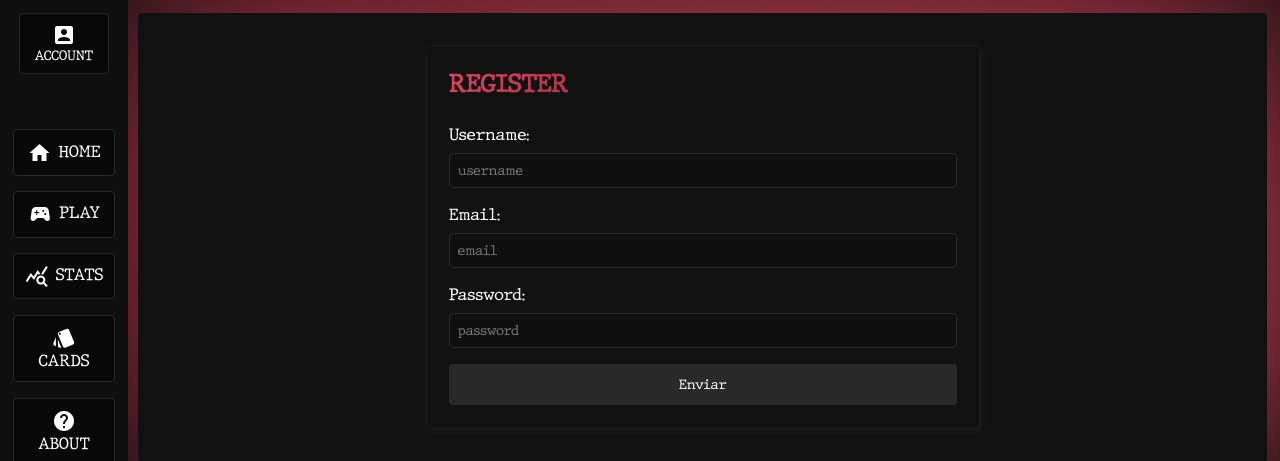
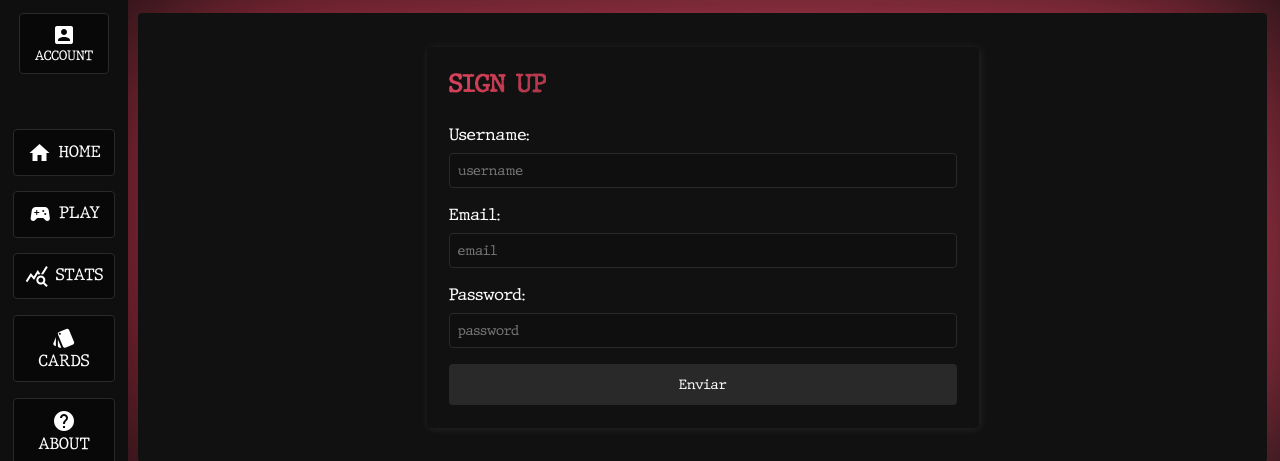
Before and after one commit to caffeeinewhr/WebJuego, a Django app: page /auth/register/ in a window 1280 px wide. Shown: the top 461 px of the page. Run offline with Django 5.2, Linux system fonts and the light colour scheme.

```diff
--- a/shared/templates/navbar.html
+++ b/shared/templates/navbar.html
@@ -23,14 +23,14 @@
         <div class="user-dropdown-content">
             {% if authenticated %}
             <a href="{% url 'logout' %}" class="brillo">
-                <span class="material-icons">logout</span> Logout
+                <span class="material-icons">logout</span> Sign Out
             </a>
             {% else %}
             <a href="{% url 'login' %}" class="brillo">
-                <span class="material-icons">login</span> Login
+                <span class="material-icons">login</span> Sign In
             </a>
             <a href="{% url 'register' %}" class="brillo">
-                <span class="material-icons">person_add</span> Register
+                <span class="material-icons">person_add</span> Sign Up
             </a>
             {% endif %}
         </div>
--- a/userAuth/templates/login.html
+++ b/userAuth/templates/login.html
@@ -11,7 +11,7 @@
     {% include 'navbar.html' %}
     <div class="content brillo-constante">
         <div class="form-container">
-            <h2 class="animar-texto">LOGIN</h2>
+            <h2 class="animar-texto">SIGN IN</h2>
             <form method="POST" action="{% url 'login' %}">
                 {% csrf_token %}
                 {% for field in form %}
--- a/userAuth/templates/register.html
+++ b/userAuth/templates/register.html
@@ -11,7 +11,7 @@
     {% include 'navbar.html' %}
     <div class="content brillo-constante">
         <div class="form-container">
-            <h2 class="animar-texto">REGISTER</h2>
+            <h2 class="animar-texto">SIGN UP</h2>
             <form method="POST" action="{% url 'register' %}">
                 {% csrf_token %}
                 {% for field in form %}
```
Also changed, not shown: db.sqlite3.
